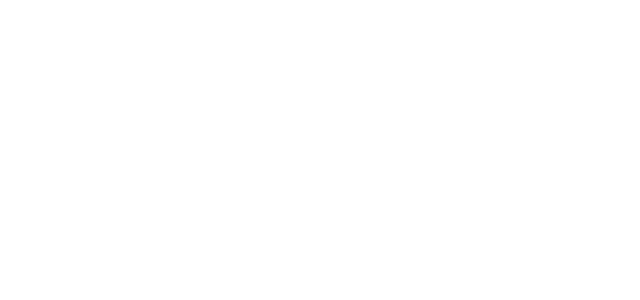
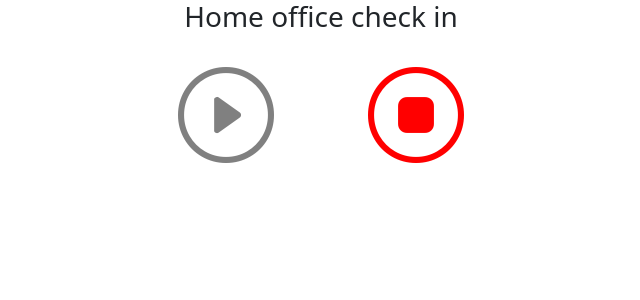
Before and after one commit to JanHSar/worktimes-frontend, an Angular app: page /checkin in a window 1280 px wide. Before the commit this address led to /. Shown: the top 300 px of the page, without its empty margins (319-959 px from the left). Built offline with nearby package versions, Linux system fonts and the light colour scheme.

Commit message:
Add checkin page

```diff
--- a/angular.json
+++ b/angular.json
@@ -30,6 +30,8 @@
               "src/assets"
             ],
             "styles": [
+              "node_modules/bootstrap/scss/bootstrap.scss",
+              "node_modules/bootstrap-icons/font/bootstrap-icons.css",
               "src/styles.scss"
             ],
             "scripts": []
--- a/package.json
+++ b/package.json
@@ -21,6 +21,7 @@
     "@ng-bootstrap/ng-bootstrap": "^16.0.0",
     "@popperjs/core": "^2.11.8",
     "bootstrap": "^5.3.2",
+    "bootstrap-icons": "^1.11.2",
     "rxjs": "~7.8.0",
     "tslib": "^2.3.0",
     "zone.js": "~0.14.2"
--- a/src/app/app.routes.ts
+++ b/src/app/app.routes.ts
@@ -1,9 +1,14 @@
 import { Routes } from '@angular/router';
 import { LoginComponent } from './pages/login/login.component';
+import { CheckinComponent } from './pages/checkin/checkin.component';
 
 export const routes: Routes = [
   {
     path:'',
     component: LoginComponent,
   },
+  {
+    path:'checkin',
+    component: CheckinComponent,
+  },
 ];
--- /dev/null
+++ b/src/app/pages/checkin/checkin.component.html
@@ -0,0 +1,11 @@
+<div class="container text-center">
+  <div class="row justify-content-md-center">
+    <h3>Home office check in</h3>
+    <div class="col col-md-2" >
+      <i class="bi bi-play-circle start-stop-icon" (click)="startTime()" [ngClass]="active ? 'green' : 'grey'"></i>
+    </div>
+    <div class="col col-md-2" [ngClass]="active ? 'grey' : 'red'">
+      <i class="bi bi-stop-circle start-stop-icon" (click)="stopTime()"></i>
+    </div>
+  </div>
+</div>
--- /dev/null
+++ b/src/app/pages/checkin/checkin.component.scss
@@ -0,0 +1,15 @@
+.start-stop-icon {
+  font-size: 6rem;
+}
+
+.green {
+  color: green;
+}
+
+.red {
+  color: red;
+}
+
+.grey {
+  color: grey;
+}
--- /dev/null
+++ b/src/app/pages/checkin/checkin.component.ts
@@ -0,0 +1,31 @@
+import { CommonModule } from '@angular/common';
+import { Component } from '@angular/core';
+
+@Component({
+  selector: 'app-checkin',
+  standalone: true,
+  imports: [CommonModule],
+  templateUrl: './checkin.component.html',
+  styleUrl: './checkin.component.scss'
+})
+export class CheckinComponent {
+  active: boolean = false;
+
+  /**
+   * Start timer
+   */
+  startTime() {
+    if (!this.active) {
+      this.active = true;
+    }
+  }
+
+  /**
+   * Stop timer
+   */
+  stopTime() {
+    if (this.active) {
+      this.active = false;
+    }
+  }
+}
```
Also changed, not shown: 2 other files (tests, documents, lock files or other folders).
